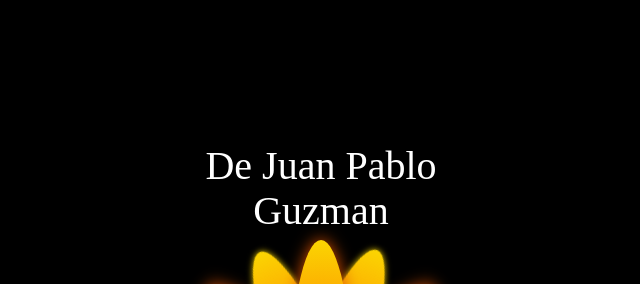
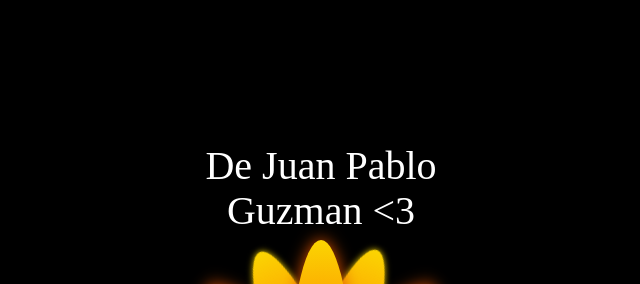
Before and after one commit to jguzma12/FloresAmarillas, a plain HTML site: page docs/index.html in a window 1280 px wide. Shown: the top 284 px of the page, without its empty margins (319-959 px from the left). Drawn offline with Linux system fonts and the light colour scheme.

Commit message:
Initial commit
Page

```diff
--- a/docs/index.html
+++ b/docs/index.html
@@ -10,7 +10,7 @@
 <body>
 
 <div class="flower">
-    <div class="text-above">De Juan Pablo Guzman</div>
+    <div class="text-above">De Juan Pablo Guzman <3</div>
     <div class="mid">
     </div>
     <div class="Petal1 p1">
```
